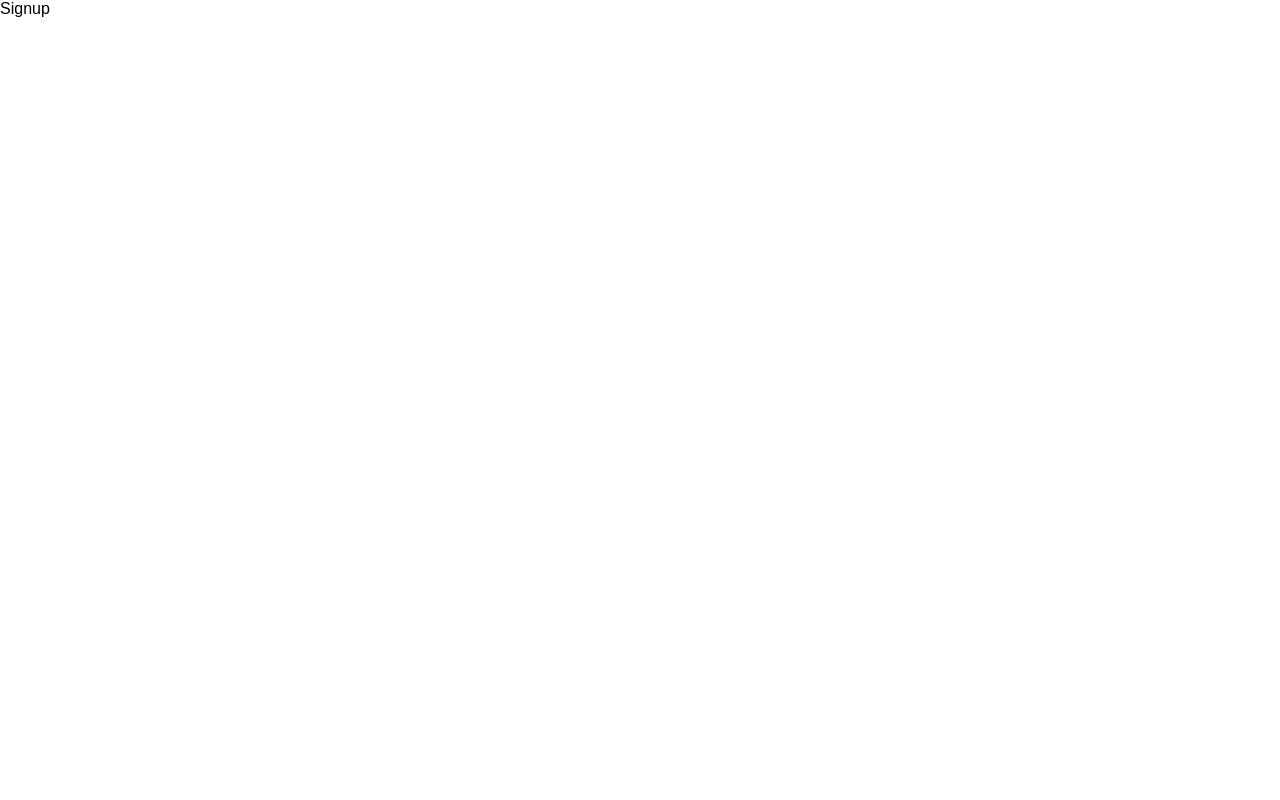
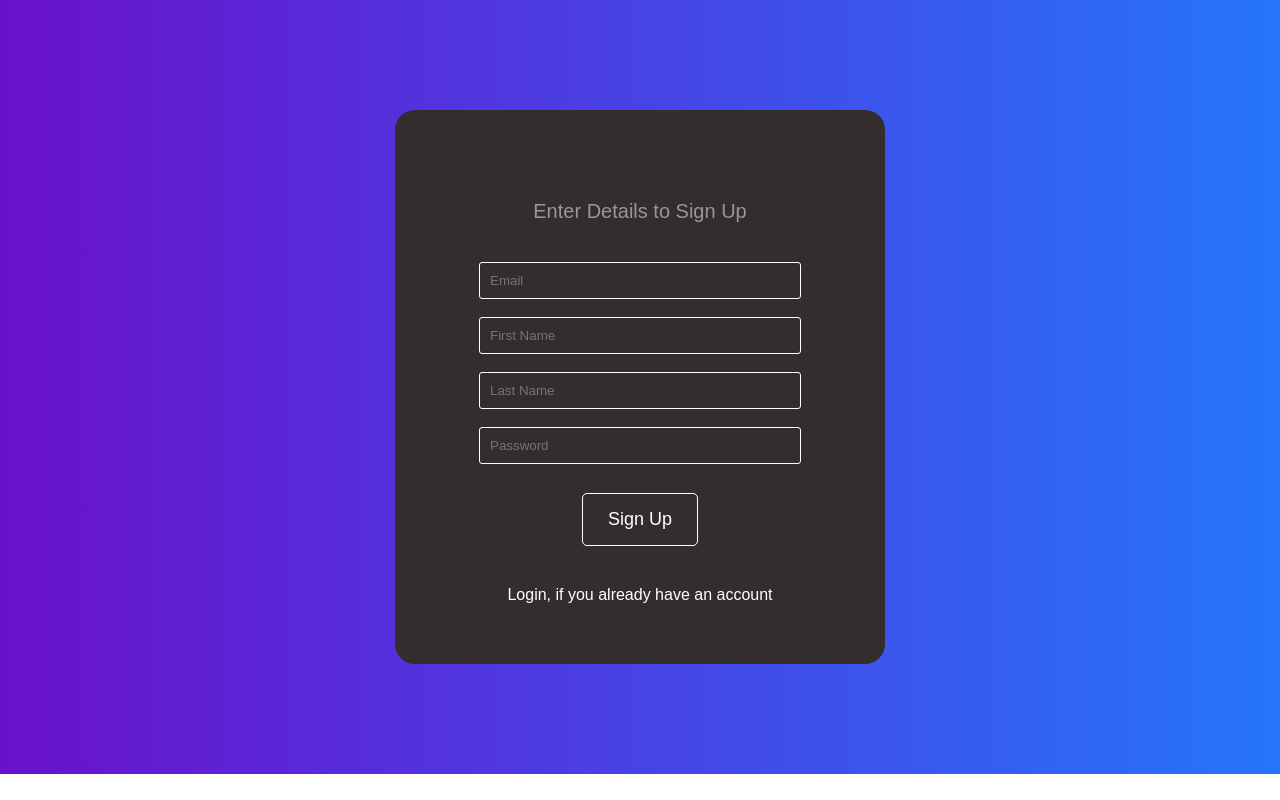
Before and after one commit to vedanshdwivedi/frontendfsv2, a React (Create React App) app: page /signup in a window 1280 px wide. Built offline with nearby package versions, Linux system fonts and the light colour scheme.

Commit message:
Added Signup Page

```diff
--- a/src/pages/signup/Signup.css
+++ b/src/pages/signup/Signup.css
@@ -0,0 +1,86 @@
+.SignupContainer {
+  display: flex;
+  justify-content: center;
+  background-color: #6a11cb;
+  /* Chrome 10-25, Safari 5.1-6 */
+  background: -webkit-linear-gradient(
+    to right,
+    rgba(106, 17, 203, 1),
+    rgba(37, 117, 252, 1)
+  );
+
+  /* W3C, IE 10+/ Edge, Firefox 16+, Chrome 26+, Opera 12+, Safari 7+ */
+  background: linear-gradient(
+    to right,
+    rgba(106, 17, 203, 1),
+    rgba(37, 117, 252, 1)
+  );
+}
+
+.signupWrapper {
+  width: 100%;
+  max-width: 450px;
+  height: max-content;
+  margin: 110px 0px;
+  background-color: #332d2d;
+  padding: 20px 20px !important;
+  display: flex;
+  flex-direction: column;
+  align-items: center;
+  color: white;
+  border-radius: 20px;
+}
+
+.signupTitle {
+  font-weight: 500;
+  font-size: 20px;
+  margin-top: 70px;
+  color: #9a9696;
+  margin-bottom: 30px;
+}
+
+.signupFormItem > input {
+  width: 300px;
+  outline: 1px solid white;
+  border: none;
+  border-radius: 2px;
+  margin: 10px 0px;
+  padding: 10px !important;
+  background-color: #332d2d;
+  color: white;
+  cursor: pointer;
+}
+
+.signupButtonWrapper {
+  display: flex;
+  justify-content: center;
+}
+
+.signupButton {
+  padding: 15px 25px;
+  margin: 20px 0px;
+  background-color: #332d2d;
+  border: 1px solid white;
+  color: white;
+  border-radius: 5px;
+  font-size: 18px;
+  font-weight: 300;
+  cursor: pointer;
+}
+
+.loginButtonWrapper {
+  justify-content: center;
+  display: flex;
+  cursor: pointer;
+  margin-top: 20px !important;
+  border: none;
+}
+
+.loginButtonNavigator {
+  align-items: flex-end;
+  margin-bottom: 40px !important;
+}
+
+.disabledButton {
+  cursor: not-allowed;
+}
--- a/src/pages/signup/Signup.jsx
+++ b/src/pages/signup/Signup.jsx
@@ -1,10 +1,95 @@
 import "./Signup.css";
-import React from 'react'
+import React, { useState } from "react";
+import { useNavigate } from "react-router-dom";
 
 const Signup = () => {
+  const [email, setEmail] = useState("");
+  const [lname, setLname] = useState("");
+  const [fname, setFname] = useState("");
+  const [password, setPassword] = useState("");
+
+  const navigate = useNavigate();
+  const handleNavigate = (urlPath) => {
+    navigate(urlPath);
+  };
+
   return (
-    <div>Signup</div>
-  )
-}
+    <div className="SignupContainer">
+      <div className="signupWrapper">
+        <h1 className="signupTitle">Enter Details to Sign Up</h1>
+        <div className="signupForm">
+          <div className="signupFormItem">
+            <input
+              type="text"
+              placeholder="Email"
+              onChange={(e) => {
+                setEmail(e.target.value);
+              }}
+            />
+          </div>
 
-export default Signup
+          <div className="signupFormItem">
+            <input
+              type="text"
+              placeholder="First Name"
+              onChange={(e) => {
+                setFname(e.target.value);
+              }}
+            />
+          </div>
+          <div className="signupFormItem">
+            <input
+              type="text"
+              placeholder="Last Name"
+              onChange={(e) => {
+                setLname(e.target.value);
+              }}
+            />
+          </div>
+          <div className="signupFormItem">
+            <input
+              type="password"
+              placeholder="Password"
+              onChange={(e) => {
+                setPassword(e.target.value);
+              }}
+            />
+          </div>
+          <div className="signupButtonWrapper">
+            <button
+              className={
+                email !== "" && password !== "" && fname !== "" && lname !== ""
+                  ? "signupButton"
+                  : "signupButton disabledButton"
+              }
+              onClick={() => {
+                if (
+                  email !== "" &&
+                  password !== "" &&
+                  fname !== "" &&
+                  lname !== ""
+                ) {
+                  handleNavigate("/");
+                }
+              }}
+            >
+              Sign Up
+            </button>
+          </div>
+        </div>
+        <div className="loginButtonWrapper">
+          <div
+            className="loginButtonNavigator"
+            onClick={() => {
+              handleNavigate("/login");
+            }}
+          >
+            Login, if you already have an account
+          </div>
+        </div>
+      </div>
+    </div>
+  );
+};
+
+export default Signup;
```
